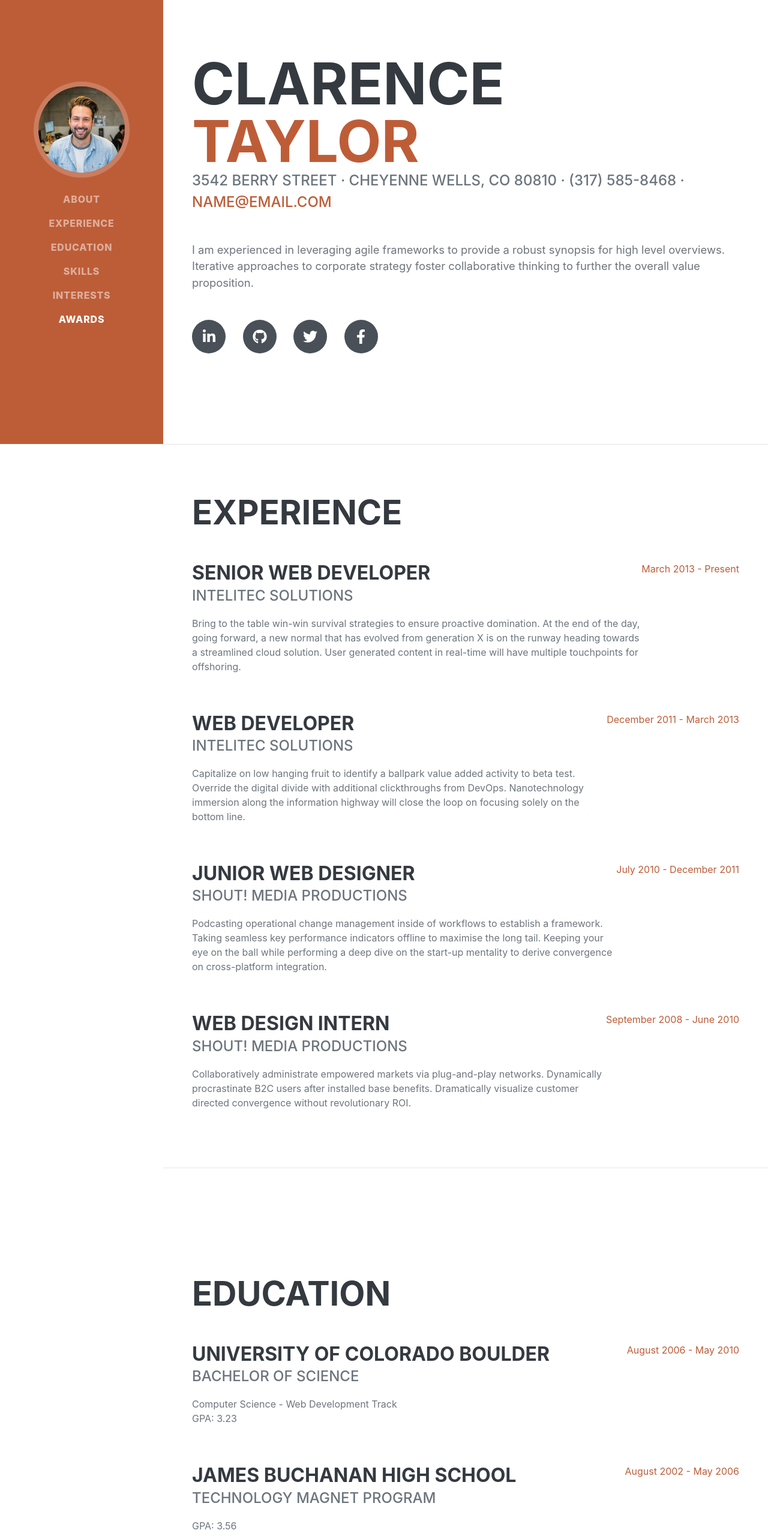
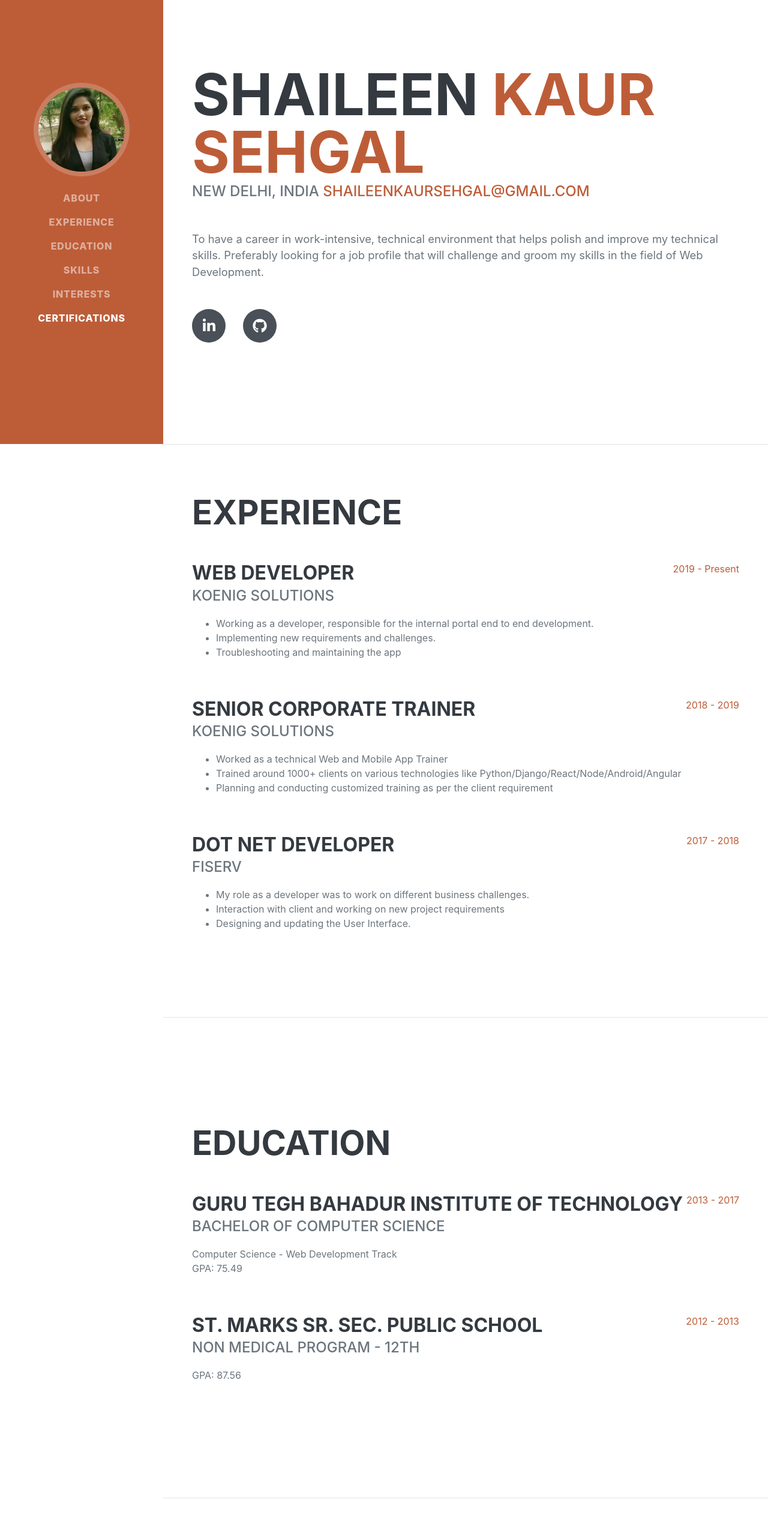
Before and after one commit to ShaileenKaurSehgal/shaileenkaursehgal.github.io, a plain HTML site: page index.html in a window 1280 px wide. Shown: the part 60-2620 px from the top of the page at 60% size. Drawn offline with nearby package versions, Linux system fonts and the light colour scheme; a web font is replaced by a local one.

Commit message:
Initial commit

```diff
--- a/index.html
+++ b/index.html
@@ -1,5 +1,6 @@
 <!DOCTYPE html>
 <html lang="en">
+
 <head>
     <meta charset="utf-8" />
     <meta name="viewport" content="width=device-width, initial-scale=1, shrink-to-fit=no" />
@@ -10,19 +11,24 @@
     <!-- Font Awesome icons (free version)-->
     <script src="https://use.fontawesome.com/releases/v5.15.1/js/all.js" crossorigin="anonymous"></script>
     <!-- Google fonts-->
-        <link href="https://fonts.googleapis.com/css?family=Saira+Extra+Condensed:500,700" rel="stylesheet" type="text/css" />
+    <link href="https://fonts.googleapis.com/css?family=Saira+Extra+Condensed:500,700" rel="stylesheet"
+        type="text/css" />
     <link href="https://fonts.googleapis.com/css?family=Muli:400,400i,800,800i" rel="stylesheet" type="text/css" />
     <!-- Core theme CSS (includes Bootstrap)-->
     <link href="css/styles.css" rel="stylesheet" />
 </head>
+
 <body id="page-top">
     <!-- Navigation-->
     <nav class="navbar navbar-expand-lg navbar-dark bg-primary fixed-top" id="sideNav">
         <a class="navbar-brand js-scroll-trigger" href="#page-top">
-                <span class="d-block d-lg-none">Clarence Taylor</span>
-                <span class="d-none d-lg-block"><img class="img-fluid img-profile rounded-circle mx-auto mb-2" src="assets/img/profile.jpg" alt="" /></span>
+            <span class="d-block d-lg-none">Shaileen Kaur Sehgal</span>
+            <span class="d-none d-lg-block"><img class="img-fluid img-profile rounded-circle mx-auto mb-2"
+                    src="assets/img/photo.JPG" alt="" /></span>
         </a>
-            <button class="navbar-toggler" type="button" data-toggle="collapse" data-target="#navbarSupportedContent" aria-controls="navbarSupportedContent" aria-expanded="false" aria-label="Toggle navigation"><span class="navbar-toggler-icon"></span></button>
+        <button class="navbar-toggler" type="button" data-toggle="collapse" data-target="#navbarSupportedContent"
+            aria-controls="navbarSupportedContent" aria-expanded="false" aria-label="Toggle navigation"><span
+                class="navbar-toggler-icon"></span></button>
         <div class="collapse navbar-collapse" id="navbarSupportedContent">
             <ul class="navbar-nav">
                 <li class="nav-item"><a class="nav-link js-scroll-trigger" href="#about">About</a></li>
@@ -30,7 +36,7 @@
                 <li class="nav-item"><a class="nav-link js-scroll-trigger" href="#education">Education</a></li>
                 <li class="nav-item"><a class="nav-link js-scroll-trigger" href="#skills">Skills</a></li>
                 <li class="nav-item"><a class="nav-link js-scroll-trigger" href="#interests">Interests</a></li>
-                    <li class="nav-item"><a class="nav-link js-scroll-trigger" href="#awards">Awards</a></li>
+                <li class="nav-item"><a class="nav-link js-scroll-trigger" href="#awards">Certifications</a></li>
             </ul>
         </div>
     </nav>
@@ -40,19 +46,20 @@
         <section class="resume-section" id="about">
             <div class="resume-section-content">
                 <h1 class="mb-0">
-                        Clarence
-                        <span class="text-primary">Taylor</span>
+                   Shaileen
+                    <span class="text-primary">Kaur Sehgal</span>
                 </h1>
                 <div class="subheading mb-5">
-                        3542 Berry Street · Cheyenne Wells, CO 80810 · (317) 585-8468 ·
-                        <a href="mailto:name@email.com">name@email.com</a>
+                    New Delhi, India
+                    <a href="mailto:name@email.com">shaileenkaursehgal@gmail.com</a>
                 </div>
-                    <p class="lead mb-5">I am experienced in leveraging agile frameworks to provide a robust synopsis for high level overviews. Iterative approaches to corporate strategy foster collaborative thinking to further the overall value proposition.</p>
+                <p class="lead mb-5">To have a career in work-intensive, technical environment that helps polish and improve my technical skills. Preferably looking
+                    for a job profile that will challenge and groom my skills in the field of Web Development.
+    </p>
                 <div class="social-icons">
-                        <a class="social-icon" href="#"><i class="fab fa-linkedin-in"></i></a>
-                        <a class="social-icon" href="#"><i class="fab fa-github"></i></a>
-                        <a class="social-icon" href="#"><i class="fab fa-twitter"></i></a>
-                        <a class="social-icon" href="#"><i class="fab fa-facebook-f"></i></a>
+                    <a class="social-icon" href="https://www.linkedin.com/in/shaileen-kaur-sehgal-976739181/"><i class="fab fa-linkedin-in"></i></a>
+                    <a class="social-icon" href="https://github.com/ShaileenKaurSehgal/shaileenkaursehgal.github.io"><i class="fab fa-github"></i></a>
+
                 </div>
             </div>
         </section>
@@ -63,35 +70,42 @@
                 <h2 class="mb-5">Experience</h2>
                 <div class="d-flex flex-column flex-md-row justify-content-between mb-5">
                     <div class="flex-grow-1">
-                            <h3 class="mb-0">Senior Web Developer</h3>
-                            <div class="subheading mb-3">Intelitec Solutions</div>
-                            <p>Bring to the table win-win survival strategies to ensure proactive domination. At the end of the day, going forward, a new normal that has evolved from generation X is on the runway heading towards a streamlined cloud solution. User generated content in real-time will have multiple touchpoints for offshoring.</p>
+                        <h3 class="mb-0">Web Developer</h3>
+                        <div class="subheading mb-3">Koenig Solutions</div>
+                        <p>
+                           <ul>
+                               <li>Working as a developer, responsible for the internal portal end to end development.
+                               <li>Implementing new requirements and challenges.</li>
+                                <li>Troubleshooting and maintaining the app</li></li>
+                           </ul></p>
                     </div>
-                        <div class="flex-shrink-0"><span class="text-primary">March 2013 - Present</span></div>
+                    <div class="flex-shrink-0"><span class="text-primary">2019 - Present</span></div>
                 </div>
                 <div class="d-flex flex-column flex-md-row justify-content-between mb-5">
                     <div class="flex-grow-1">
-                            <h3 class="mb-0">Web Developer</h3>
-                            <div class="subheading mb-3">Intelitec Solutions</div>
-                            <p>Capitalize on low hanging fruit to identify a ballpark value added activity to beta test. Override the digital divide with additional clickthroughs from DevOps. Nanotechnology immersion along the information highway will close the loop on focusing solely on the bottom line.</p>
+                        <h3 class="mb-0">Senior Corporate Trainer</h3>
+                        <div class="subheading mb-3">Koenig Solutions</div>
+                        <p><ul>
+                            <li>Worked as a technical Web and Mobile App Trainer</li>
+                            <li>Trained around 1000+ clients on various technologies like Python/Django/React/Node/Android/Angular</li>
+                            <li>Planning and conducting customized training as per the client requirement</li>
+                        </ul></p>
                     </div>
-                        <div class="flex-shrink-0"><span class="text-primary">December 2011 - March 2013</span></div>
+                    <div class="flex-shrink-0"><span class="text-primary">2018 - 2019</span></div>
                 </div>
                 <div class="d-flex flex-column flex-md-row justify-content-between mb-5">
                     <div class="flex-grow-1">
-                            <h3 class="mb-0">Junior Web Designer</h3>
-                            <div class="subheading mb-3">Shout! Media Productions</div>
-                            <p>Podcasting operational change management inside of workflows to establish a framework. Taking seamless key performance indicators offline to maximise the long tail. Keeping your eye on the ball while performing a deep dive on the start-up mentality to derive convergence on cross-platform integration.</p>
+                        <h3 class="mb-0">Dot Net Developer</h3>
+                        <div class="subheading mb-3">Fiserv</div>
+                        <p>
+                            <ul>
+                                <li>My role as a developer was to work on different business challenges.</li>
+                                <li>Interaction with client and working on new project requirements</li>
+                                <li>Designing and updating the User Interface.</li>
+                            </ul>
+                        </p>
                     </div>
-                        <div class="flex-shrink-0"><span class="text-primary">July 2010 - December 2011</span></div>
-                    </div>
-                    <div class="d-flex flex-column flex-md-row justify-content-between">
-                        <div class="flex-grow-1">
-                            <h3 class="mb-0">Web Design Intern</h3>
-                            <div class="subheading mb-3">Shout! Media Productions</div>
-                            <p>Collaboratively administrate empowered markets via plug-and-play networks. Dynamically procrastinate B2C users after installed base benefits. Dramatically visualize customer directed convergence without revolutionary ROI.</p>
-                        </div>
-                        <div class="flex-shrink-0"><span class="text-primary">September 2008 - June 2010</span></div>
+                    <div class="flex-shrink-0"><span class="text-primary">2017 - 2018</span></div>
                 </div>
             </div>
         </section>
@@ -102,20 +116,22 @@
                 <h2 class="mb-5">Education</h2>
                 <div class="d-flex flex-column flex-md-row justify-content-between mb-5">
                     <div class="flex-grow-1">
-                            <h3 class="mb-0">University of Colorado Boulder</h3>
-                            <div class="subheading mb-3">Bachelor of Science</div>
+                        <h3 class="mb-0">Guru Tegh Bahadur Institute of Technology</h3>
+                        <div class="subheading mb-3">Bachelor of Computer Science</div>
                         <div>Computer Science - Web Development Track</div>
-                            <p>GPA: 3.23</p>
+                        <p>GPA: 75.49</p>
                     </div>
-                        <div class="flex-shrink-0"><span class="text-primary">August 2006 - May 2010</span></div>
+                    <div class="flex-shrink-0"><span class="text-primary">2013 - 2017</span></div>
                 </div>
                 <div class="d-flex flex-column flex-md-row justify-content-between">
                     <div class="flex-grow-1">
-                            <h3 class="mb-0">James Buchanan High School</h3>
-                            <div class="subheading mb-3">Technology Magnet Program</div>
-                            <p>GPA: 3.56</p>
+                        <h3 class="mb-0">St. Marks Sr. Sec. Public School</h3>
+                        <div class="subheading mb-3">Non Medical Program
+                            <span>- 12th</span>
                         </div>
-                        <div class="flex-shrink-0"><span class="text-primary">August 2002 - May 2006</span></div>
+                        <p>GPA: 87.56</p>
+                    </div>
+                    <div class="flex-shrink-0"><span class="text-primary">2012 - 2013</span></div>
                 </div>
             </div>
         </section>
@@ -126,36 +142,37 @@
                 <h2 class="mb-5">Skills</h2>
                 <div class="subheading mb-3">Programming Languages & Tools</div>
                 <ul class="list-inline dev-icons">
+                    <li class="list-inline-item"><i class="fab fa-python"></i></li>
+
+                    <li class="list-inline-item"><i class="fab fa-angular"></i></li>
+                    <li class="list-inline-item"><i class="fab fa-react"></i></li>
+                    <li class="list-inline-item"><i class="fa fa-flask"></i></li>
                     <li class="list-inline-item"><i class="fab fa-html5"></i></li>
                     <li class="list-inline-item"><i class="fab fa-css3-alt"></i></li>
+                    <li class="list-inline-item"><i class="fab fa-android"></i></li>
                     <li class="list-inline-item"><i class="fab fa-js-square"></i></li>
-                        <li class="list-inline-item"><i class="fab fa-angular"></i></li>
-                        <li class="list-inline-item"><i class="fab fa-react"></i></li>
                     <li class="list-inline-item"><i class="fab fa-node-js"></i></li>
-                        <li class="list-inline-item"><i class="fab fa-sass"></i></li>
-                        <li class="list-inline-item"><i class="fab fa-less"></i></li>
                     <li class="list-inline-item"><i class="fab fa-wordpress"></i></li>
-                        <li class="list-inline-item"><i class="fab fa-gulp"></i></li>
-                        <li class="list-inline-item"><i class="fab fa-grunt"></i></li>
-                        <li class="list-inline-item"><i class="fab fa-npm"></i></li>
+                    <li class="list-inline-item">Django</li>
+
                 </ul>
-                    <div class="subheading mb-3">Workflow</div>
+
                 <ul class="fa-ul mb-0">
                     <li>
                         <span class="fa-li"><i class="fas fa-check"></i></span>
-                            Mobile-First, Responsive Design
+                        Single Page Applications
                     </li>
                     <li>
                         <span class="fa-li"><i class="fas fa-check"></i></span>
-                            Cross Browser Testing & Debugging
+                        Web App Development Using Django
                     </li>
                     <li>
                         <span class="fa-li"><i class="fas fa-check"></i></span>
-                            Cross Functional Teams
+                        Responsive Designs
                     </li>
                     <li>
                         <span class="fa-li"><i class="fas fa-check"></i></span>
-                            Agile Development & Scrum
+                        Android Phone and Tv App Development
                     </li>
                 </ul>
             </div>
@@ -165,54 +182,38 @@
         <section class="resume-section" id="interests">
             <div class="resume-section-content">
                 <h2 class="mb-5">Interests</h2>
-                    <p>Apart from being a web developer, I enjoy most of my time being outdoors. In the winter, I am an avid skier and novice ice climber. During the warmer months here in Colorado, I enjoy mountain biking, free climbing, and kayaking.</p>
-                    <p class="mb-0">When forced indoors, I follow a number of sci-fi and fantasy genre movies and television shows, I am an aspiring chef, and I spend a large amount of my free time exploring the latest technology advancements in the front-end web development world.</p>
+                <p>Apart from being a web developer, I enjoy being outdoor, travelling and exploring new places and monuments.</p>
+                <p class="mb-0">When forced indoors, I follow a fantasy genre movies ,painting and I spend a large amount of my free time exploring the latest
+                    technology advancements in the front-end web development world.</p>
             </div>
         </section>
         <hr class="m-0" />
         <!-- Awards-->
         <section class="resume-section" id="awards">
             <div class="resume-section-content">
-                    <h2 class="mb-5">Awards & Certifications</h2>
+                <h2 class="mb-5">Certifications</h2>
                 <ul class="fa-ul mb-0">
                     <li>
                         <span class="fa-li"><i class="fas fa-trophy text-warning"></i></span>
-                            Google Analytics Certified Developer
+                        98-381 INTRODUCTION TO PROGRAMMING USING PYTHON
                     </li>
                     <li>
                         <span class="fa-li"><i class="fas fa-trophy text-warning"></i></span>
-                            Mobile Web Specialist - Google Certification
+                        70-480 PROGRAMMING IN HTML5 WITH JAVASCRIPT AND CSS3
                     </li>
                     <li>
                         <span class="fa-li"><i class="fas fa-trophy text-warning"></i></span>
-                            1
-                            <sup>st</sup>
-                            Place - University of Colorado Boulder - Emerging Tech Competition 2009
+                        AND-801 ANDROID CERTIFIED APPLICATION DEVELOPER
                     </li>
                     <li>
                         <span class="fa-li"><i class="fas fa-trophy text-warning"></i></span>
-                            1
-                            <sup>st</sup>
-                            Place - University of Colorado Boulder - Adobe Creative Jam 2008 (UI Design Category)
+                        AD-01 BLUE PRISM DEVELOPER CERTIFICATION
                     </li>
                     <li>
                         <span class="fa-li"><i class="fas fa-trophy text-warning"></i></span>
-                            2
-                            <sup>nd</sup>
-                            Place - University of Colorado Boulder - Emerging Tech Competition 2008
+                        70-486 DEVELOPING ASP.NET MVC WEB APPLICATIONS
                     </li>
-                        <li>
-                            <span class="fa-li"><i class="fas fa-trophy text-warning"></i></span>
-                            1
-                            <sup>st</sup>
-                            Place - James Buchanan High School - Hackathon 2006
-                        </li>
-                        <li>
-                            <span class="fa-li"><i class="fas fa-trophy text-warning"></i></span>
-                            3
-                            <sup>rd</sup>
-                            Place - James Buchanan High School - Hackathon 2005
-                        </li>
+
                 </ul>
             </div>
         </section>
@@ -225,4 +226,5 @@
     <!-- Core theme JS-->
     <script src="js/scripts.js"></script>
 </body>
+
 </html>
```
Also changed, not shown: assets/img/photo.JPG (added), assets/img/profile.jpg (deleted), css/styles.css. Lines whose indentation alone changed are shown as unchanged.
